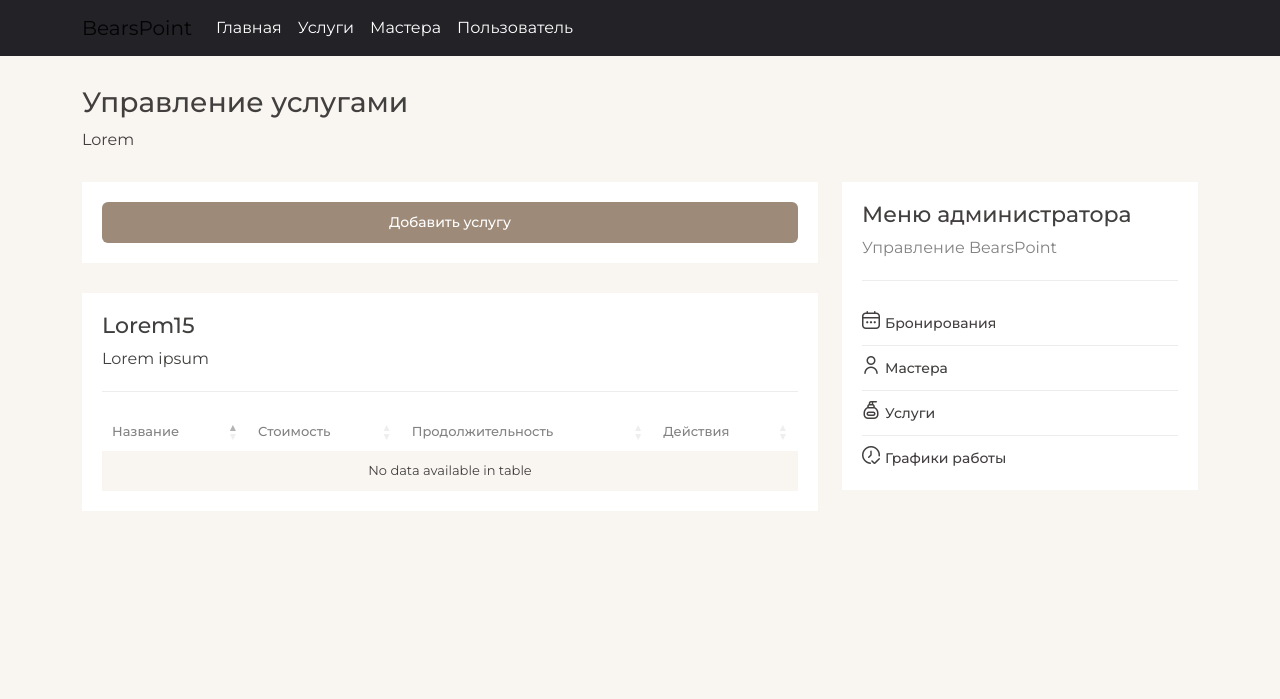
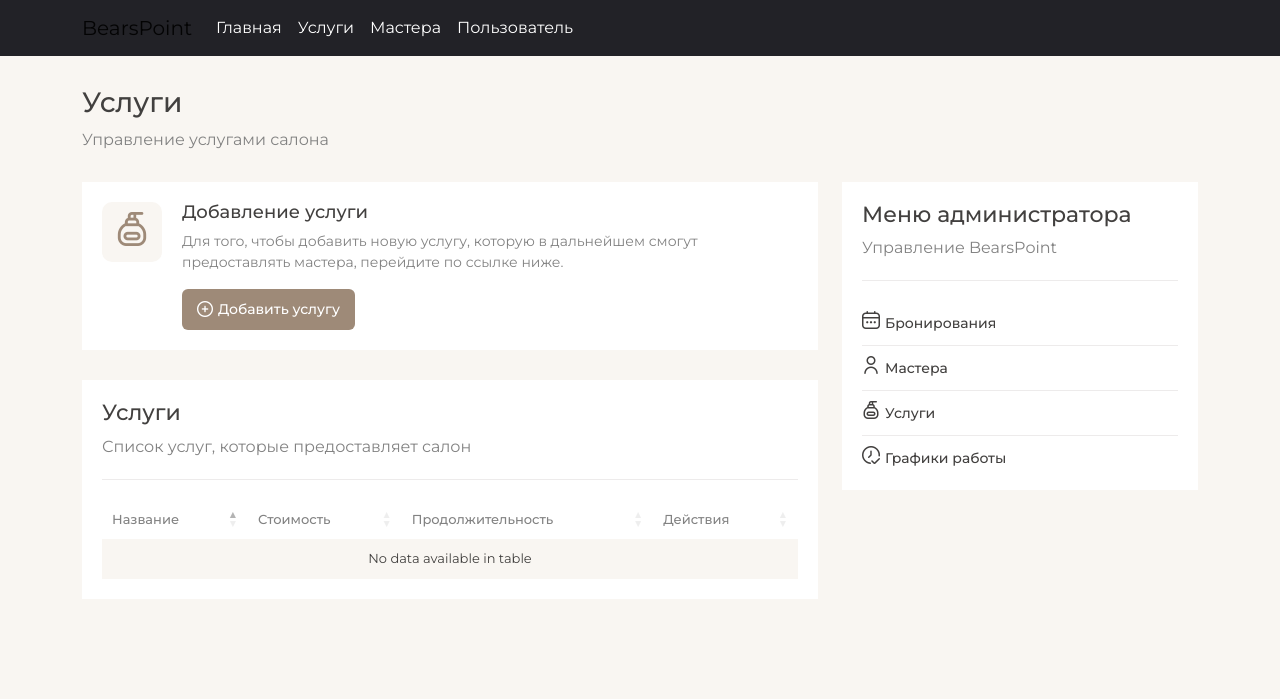
Before and after one commit to ElveeBolt/bearspoint, a Django app: page /user/manager/services in a window 1280 px wide. Shown: the top 699 px of the page. Run offline with Django 4.2, Linux system fonts and the light colour scheme; data that the repository does not hold is empty; some libraries are stand-ins or nearby versions.

Commit message:
Redesign Manager Services page

```diff
--- a/templates/user/manager/services.html
+++ b/templates/user/manager/services.html
@@ -4,17 +4,24 @@
 <div class="container">
     <div class="header">
         <h1>{{ title }}</h1>
-        <div class="subtitle">{{ subtitle }}</div>
+        <div class="subtitle text-muted">{{ subtitle }}</div>
     </div>
     <div class="row">
         <div class="col-8">
-            <div class="card">
-                <a href="{% url 'manager_service_add' %}" class="btn btn-primary">Добавить услугу</a>
+            <div class="card card-manager">
+                <div class="icon"><i class="fi fi-rr-soap"></i></div>
+                <div>
+                    <h3>Добавление услуги</h3>
+                    <div class="mb-3 text-muted small">Для того, чтобы добавить новую услугу, которую в дальнейшем смогут предоставлять мастера, перейдите по ссылке ниже.</div>
+                    <div>
+                        <a href="{% url 'manager_service_add' %}" class="btn btn-primary btn-with-icon"><i class="fi fi-rr-add"></i>Добавить услугу</a>
+                    </div>
+                </div>
             </div>
             <div class="card">
                 <div class="card-heading">
-                    <h2>Lorem15</h2>
-                    <div class="subtitle">Lorem ipsum</div>
+                    <h2>Услуги</h2>
+                    <div class="subtitle text-muted">Список услуг, которые предоставляет салон</div>
                 </div>
                 <table id="table-services" class="display">
                     <thead>
@@ -32,8 +39,8 @@
                         <td>{{ service.price }}</td>
                         <td>{{ service.time }}</td>
                         <td>
-                            <a href="{% url 'manager_service' pk=service.id %}">Смотреть</a>
-                            <button type="button" class="btn btn-icon btn-sm btn-with-icon btn-delete-service" data-bs-toggle="modal" data-bs-target="#delete-service" data-url="{% url 'manager_service_delete' pk=service.id %}" data-title="{{ service.name }}"><i class="fi fi-rr-trash"></i></button>
+                            <a href="{% url 'manager_service' pk=service.id %}" class="btn btn-sm btn-with-icon"><i class="fi fi-rr-eye"></i>Смотреть</a>
+                            <button type="button" class="btn btn-sm btn-with-icon btn-delete-service" data-bs-toggle="modal" data-bs-target="#delete-service" data-url="{% url 'manager_service_delete' pk=service.id %}" data-title="{{ service.title }}"><i class="fi fi-rr-trash"></i>Удалить</button>
                         </td>
                     </tr>
                     {% endfor %}
--- a/user/views.py
+++ b/user/views.py
@@ -69,7 +69,7 @@ class ManagerCalendarUpdateView(UpdateView):
     context_object_name = 'calendar'
     extra_context = {
         'title': 'Редактирование мастера',
-        'subtitle': 'Lorem'
+        'subtitle': 'Внесение изменений к мастеру'
     }
 
 
@@ -93,8 +93,8 @@ class ManagerServiceListView(ListView):
     template_name = 'user/manager/services.html'
     context_object_name = 'service_list'
     extra_context = {
-        'title': 'Управление услугами',
-        'subtitle': 'Lorem'
+        'title': 'Услуги',
+        'subtitle': 'Управление услугами салона'
     }
 
 
@@ -105,7 +105,7 @@ class ManagerServiceUpdateView(UpdateView):
     context_object_name = 'service'
     extra_context = {
         'title': 'Редактирование услуги',
-        'subtitle': 'Lorem'
+        'subtitle': 'Внесение изменений в услугу'
     }
 
 
@@ -114,8 +114,8 @@ class ManagerServiceCreateView(CreateView):
     form_class = ServiceForm
     template_name = 'user/manager/service.html'
     extra_context = {
-        'title': 'Добавление услуги',
-        'subtitle': 'Lorem',
+        'title': 'Новая услуга',
+        'subtitle': 'Добавление новой услуги',
     }
 
 
```
Also changed, not shown: templates/user/manager/service.html (+10 -4 lines).
